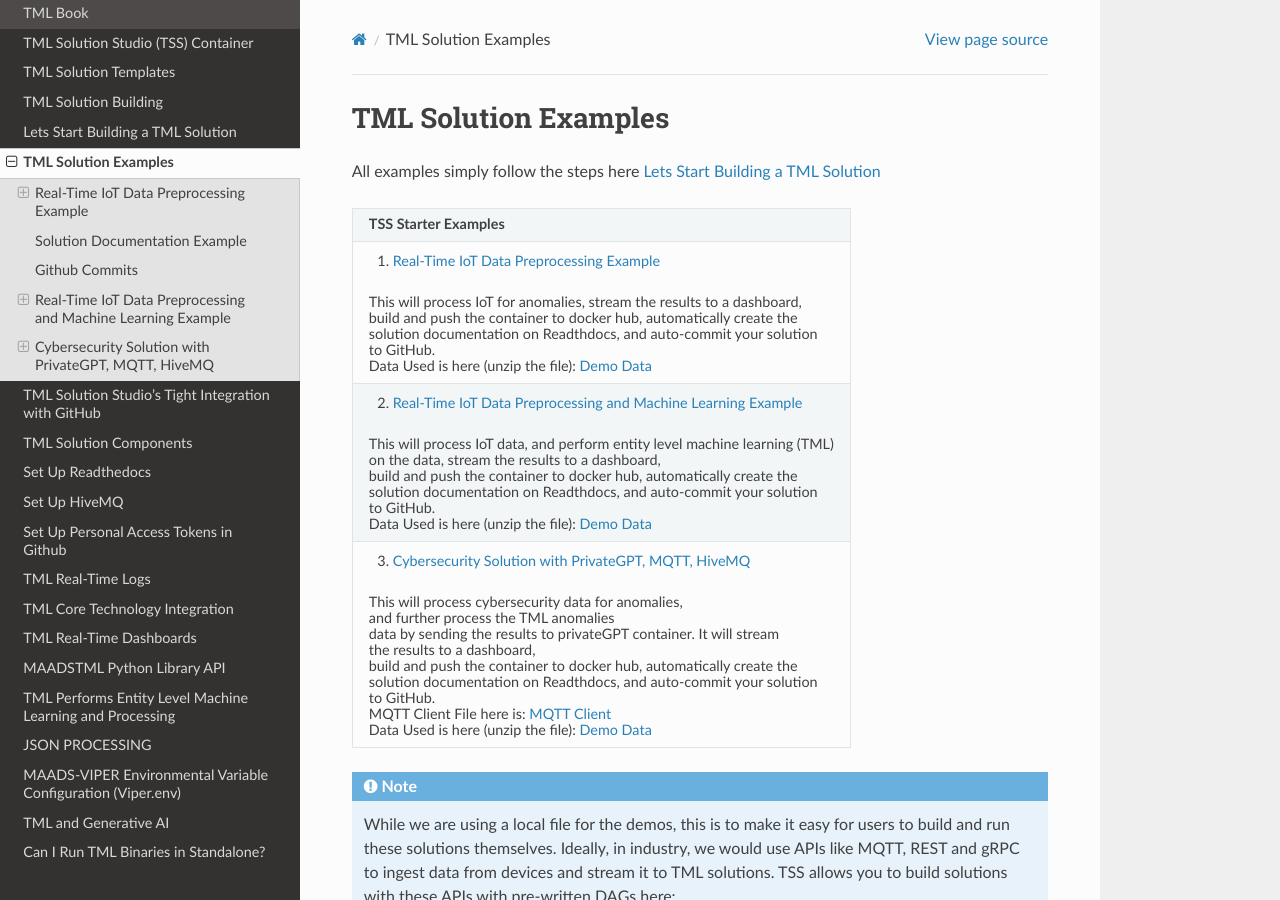
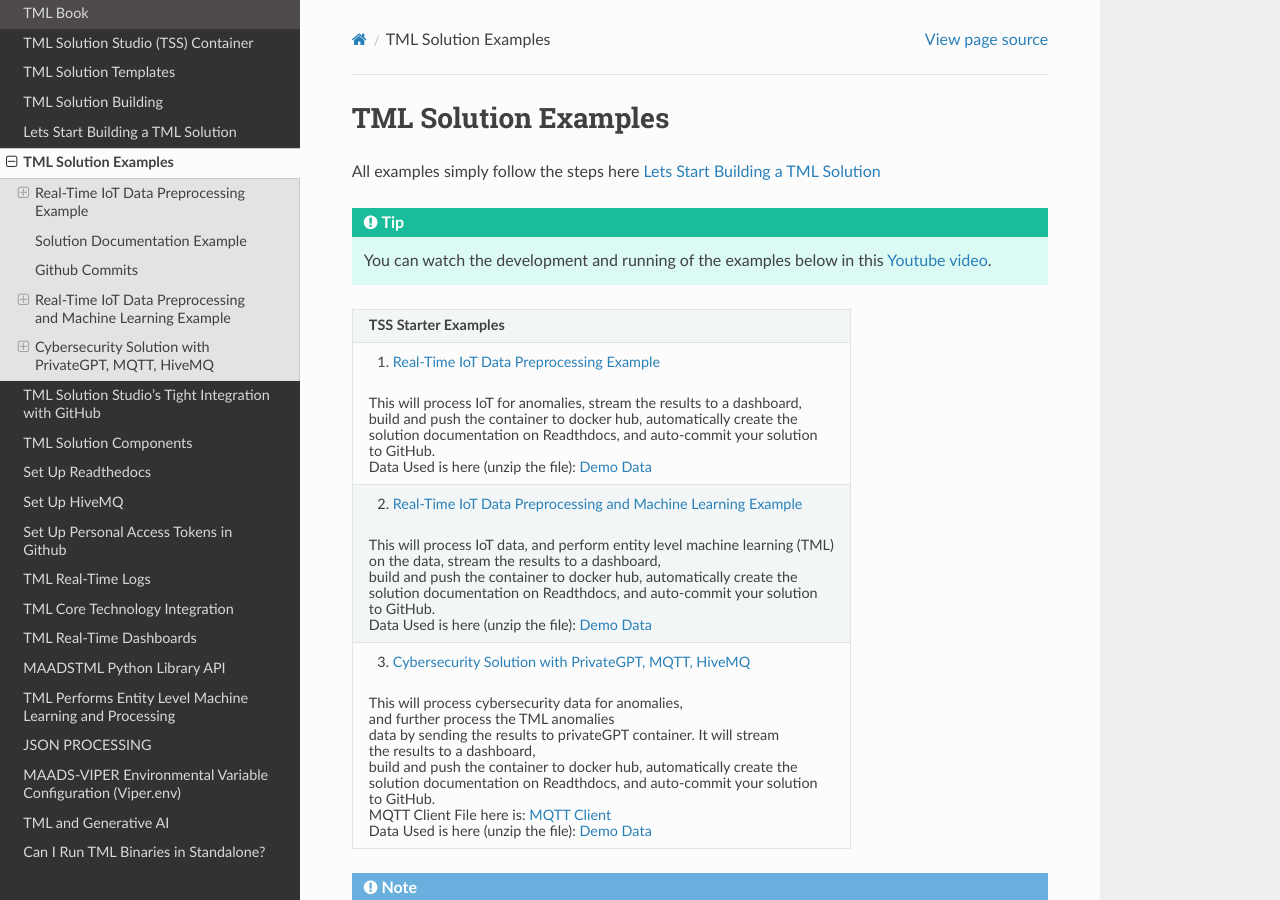
Before and after one commit to smaurice101/readthedocs, a Sphinx documentation site: the page built from docs/source/examples.rst, in a window 1280 px wide and 900 px high. Built offline with Sphinx 7.4.7 and the Read the Docs theme 3.1.0, drawn with Linux system fonts in a browser that asks for light colours.

Commit message:
Update examples.rst

```diff
--- a/docs/source/examples.rst
+++ b/docs/source/examples.rst
@@ -2,6 +2,9 @@
 ======================
 
 All examples simply follow the steps here :ref:`Lets Start Building a TML Solution`
+
+.. tip::
+   You can watch the development and running of the examples below in this `Youtube video <https://www.youtube.com/watch?v=ZzLL3tfBsh0>`_.
 
 .. list-table::
 
```
